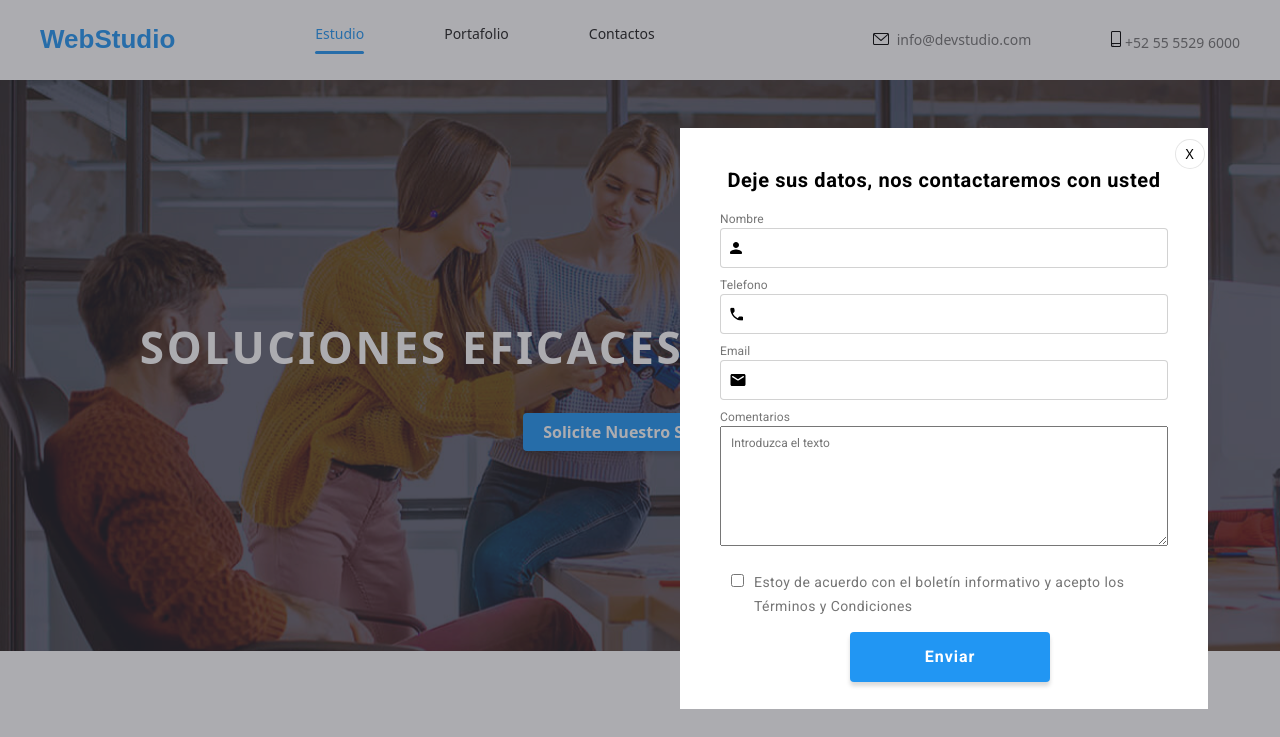
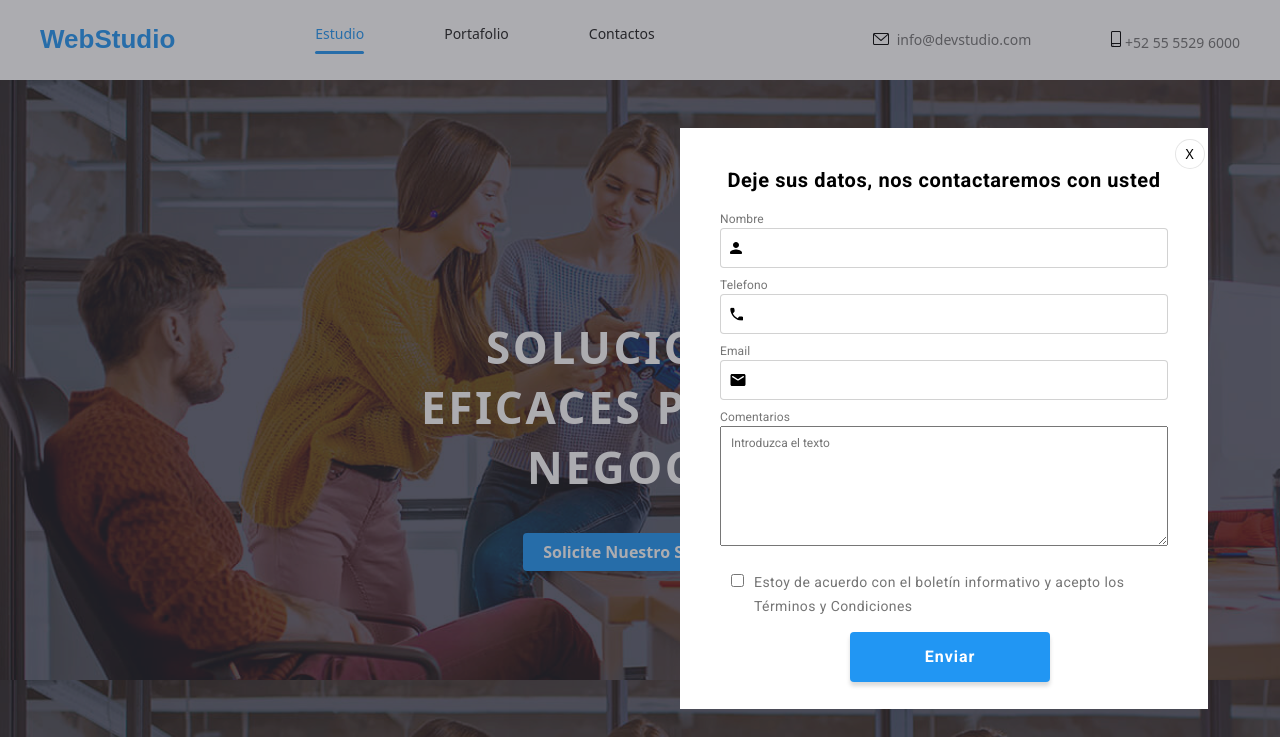
Before and after one commit to OscarPreciado/goit-markup-hw-06, a plain HTML site: page index.html in a window 1280 px wide. Both pictures are taken after a click on the button "Solicite Nuestro Servicio". Shown: the top 737 px of the page. Drawn offline with Linux system fonts and the light colour scheme; a web font is replaced by a local one.

Commit message:
cambios al banner

```diff
--- a/css/styles.css
+++ b/css/styles.css
@@ -120,7 +120,7 @@ a {
 .banner {
     background-color: var(--banner-color);
     text-align: center;
-    padding: 200px var(--container-padding);
+    padding: 200px 400px;
     background-blend-mode: overlay;
     position: relative;
     background: url("../images/img-overlay.png");
@@ -137,8 +137,8 @@ a {
 
 .backdrop {
     position: fixed;
-    top: 0;
-    left: 0;
+    top: 50%;
+    left: 50%;
     background-color: var(--background-overlay);
     height: 100%;
     width: 100%;
@@ -147,6 +147,7 @@ a {
     transition: opacity 250ms cubic-bezier(0.4, 0, 0.2, 1),
         visibility 250ms cubic-bezier(0.4, 0, 0.2, 1);
     z-index: 6;
+    transform: translate(-50%, -50%);
 }
 .backdrop.is-hidden {
     visibility: hidden;
```
